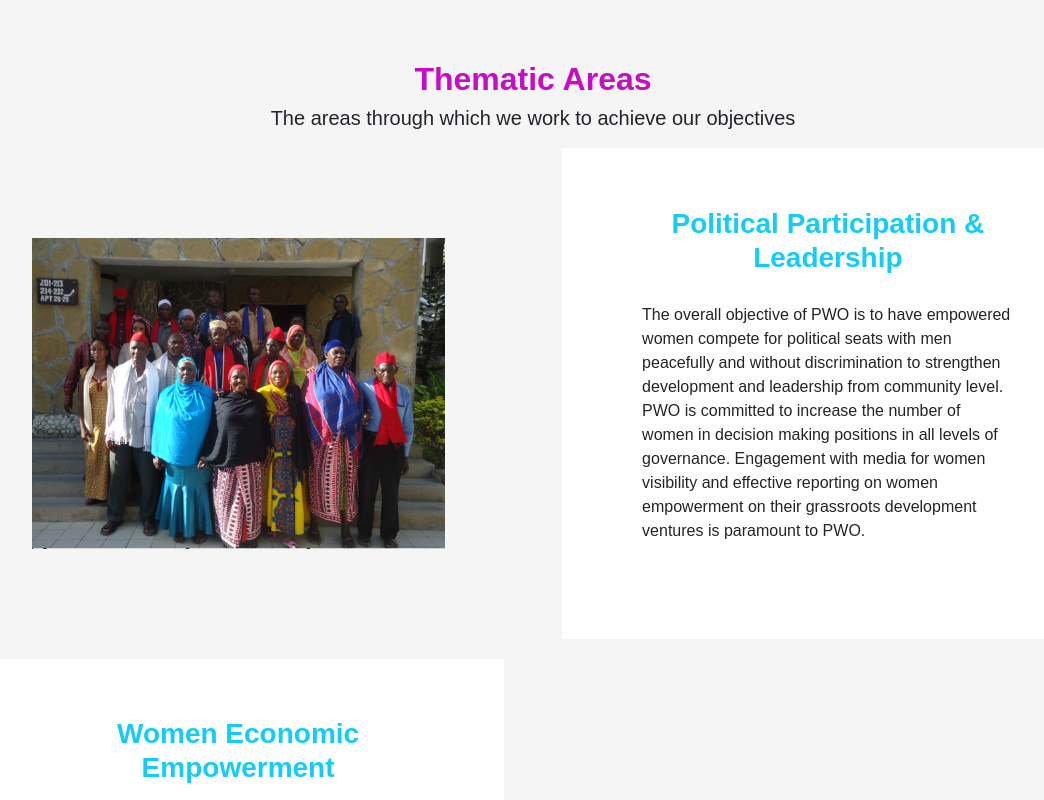
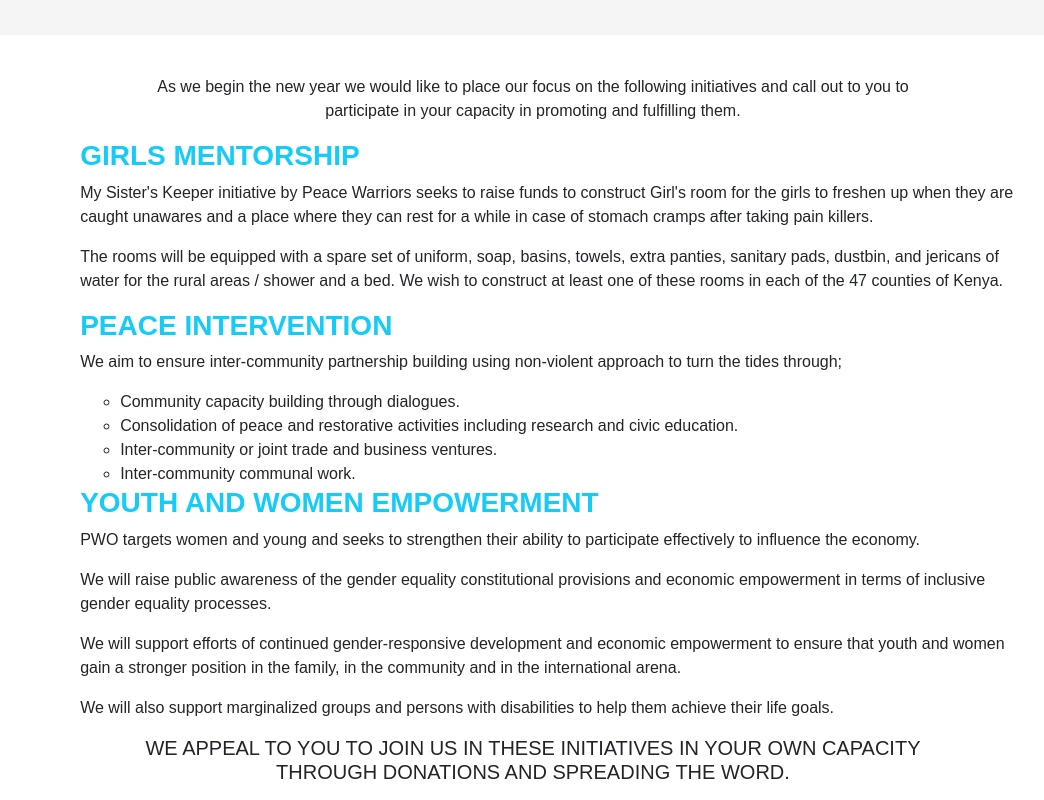
Before and after one commit to omamonaphtali/pwo, an Angular app: page /home in a window 1280 px wide. Shown: the part 860-1660 px from the top of the page, without its empty margins (107-1151 px from the left). Built offline with nearby package versions, Linux system fonts and the light colour scheme.

Commit message:
added 2018 objectives

```diff
--- a/src/app/home/home.component.css
+++ b/src/app/home/home.component.css
@@ -23,6 +23,22 @@
   margin: auto;
   text-align: center;
 }
+#updates {
+  background-color: #ffffff;
+  padding: 40px 20px;
+}
+#updates div div:first-child, #updates h5 {
+  width: 90%;
+  margin-right: 5%;
+  margin-left: 5%;
+  text-align: center;
+}
+#updates ol {
+  /* color: rgb(21, 203, 248);
+  font-size: 1.75rem;
+  font-weight: 600; */
+  list-style-type: none;
+}
 
 
 @media only screen and (min-width: 577px) {
@@ -35,6 +51,11 @@
   }
   .banner div:last-child {
     width: 45%;
+  }
+  #updates div div:first-child, #updates h5 {
+    width: 80%;
+    margin-left: 10%;
+    margin-right: 10%;
   }
 }
 
--- a/src/app/home/home.component.html
+++ b/src/app/home/home.component.html
@@ -18,6 +18,40 @@
   <div class="divs-2">
     <h2>Our Mission</h2>
     <p>Advancing, supporting and strengthening equal rights for women and girls with those of men politically and economically.</p>
+  </div>
+</div>
+
+<div class="row" id="updates">
+  <div class="col-xs-12 col-sm-10 offset-sm-1">
+    <div>
+      <p>As we begin the new year we would like to place our focus on the following initiatives and call out to you to participate in your capacity in promoting and fulfilling them.</p>
+    </div>
+    <ol>
+      <li>
+        <h3>GIRLS MENTORSHIP</h3>
+        <p>My Sister's Keeper initiative by Peace Warriors seeks to raise funds to construct Girl's room for the girls to freshen up when they are caught unawares and a place where they can rest for a while in case of stomach cramps after taking pain killers. </p>
+        <p>The rooms will be equipped with a spare set of uniform, soap, basins, towels, extra
+          panties, sanitary pads, dustbin, and jericans of water for the rural areas / shower and a bed. We wish to construct at least one of these rooms in each of the 47 counties of Kenya.</p>
+      </li>
+      <li>
+        <h3>PEACE INTERVENTION</h3>
+        <p>We aim to ensure inter-community partnership building using non-violent approach to turn the tides through;</p>
+        <ul>
+          <li>Community capacity building through dialogues.</li>
+          <li>Consolidation of peace and restorative activities including research and civic education.</li>
+          <li>Inter-community or joint trade and business ventures.</li>
+          <li>Inter-community communal work.</li>
+        </ul>
+      </li>
+      <li>
+        <h3>YOUTH AND WOMEN EMPOWERMENT</h3>
+        <p>PWO targets women and young and seeks to strengthen their ability to participate effectively to influence the economy.</p>
+        <p>We will raise public awareness of the gender equality constitutional provisions and economic empowerment in terms of inclusive gender equality processes.</p>
+        <p>We will support efforts of continued gender-responsive development and economic empowerment to ensure that youth and women gain a stronger position in the family, in the community and in the international arena.</p>
+        <p>We will also support marginalized groups and persons with disabilities to help them achieve their life goals.</p>
+      </li>
+    </ol>
+    <h5>WE APPEAL TO YOU TO JOIN US IN THESE INITIATIVES IN YOUR OWN CAPACITY THROUGH DONATIONS AND SPREADING THE WORD.</h5>
   </div>
 </div>
 
```
